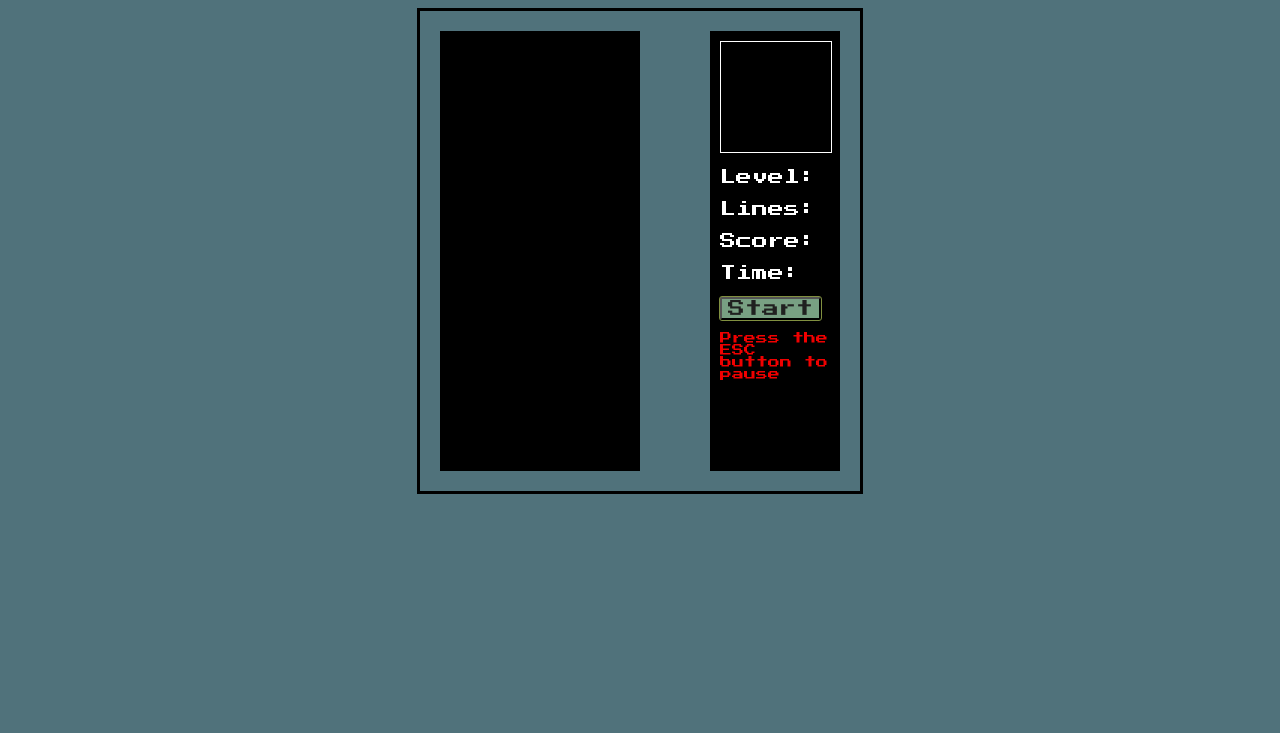
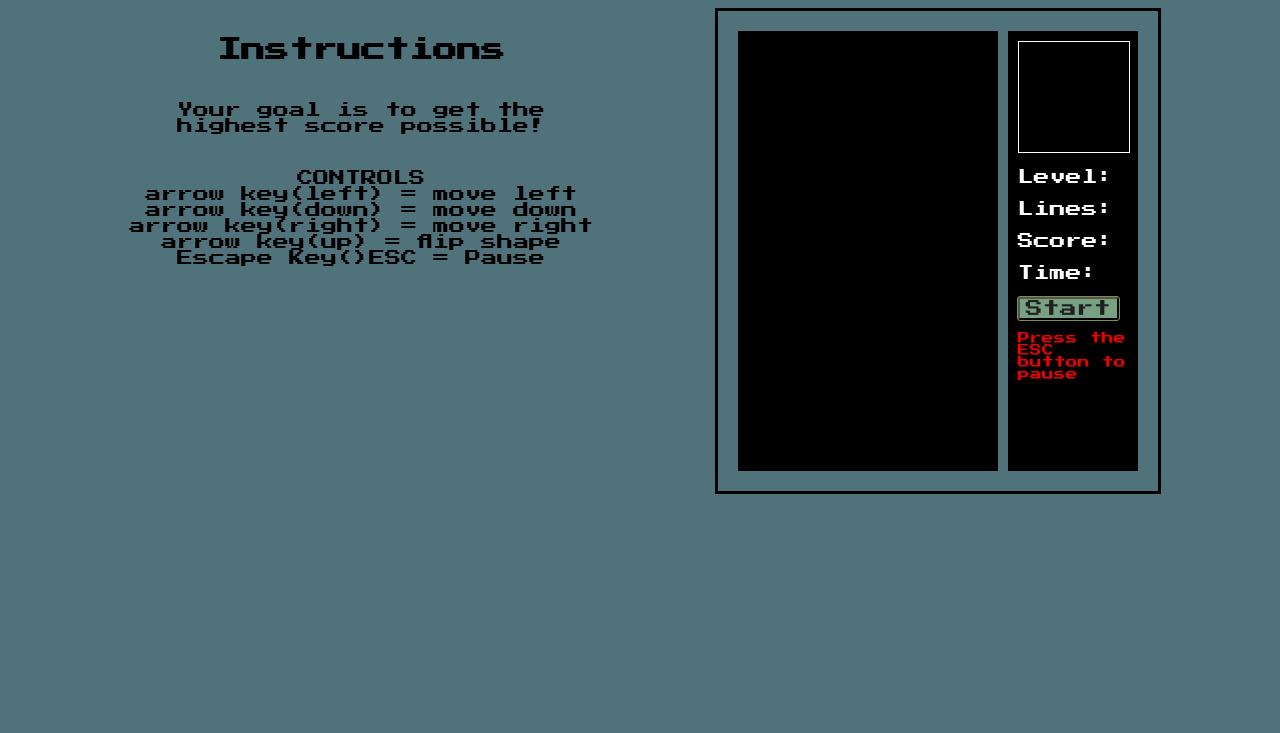
Before and after one commit to TheAstroProject/tetris, a plain HTML site: page index.html in a window 1280 px wide. Shown: the top 733 px of the page. Drawn offline with Linux system fonts and the light colour scheme.

Commit message:
added a new div with instructions, styled, made canvas width bigger

```diff
--- a/index.html
+++ b/index.html
@@ -11,6 +11,21 @@
 </head>
 
 <body>
+  <div class="insctructions">
+    <h2>Instructions</h2>
+    <ol>
+      <li>Your goal is to get the</li>
+      <li> highest score possible!</li>
+    </ol>
+    <ol>
+      <li>CONTROLS</li>
+      <li>arrow key(left) = move left </li>
+      <li>arrow key(down) = move down </li>
+      <li>arrow key(right) = move right</li>
+      <li>arrow key(up) = flip shape</li>
+      <li>Escape Key()ESC = Pause</li>
+    </ol>
+  </div>
     <div id="tetris">
       <div id="info">
         <div id="next_shape"></div>
--- a/main.js
+++ b/main.js
@@ -6,7 +6,7 @@
       canvas: null,
       pSize: 20,
       canvasHeight: 440,
-      canvasWidth: 200,
+      canvasWidth: 260,
       boardHeight: 0,
       boardWidth: 0,
       spawnX: 4,
--- a/styles.css
+++ b/styles.css
@@ -4,7 +4,7 @@
 
 body {
   display: flex;
-  justify-content: center;
+  justify-content: space-evenly;
   overflow: hidden;
   background: #50727B;
 }
@@ -15,19 +15,20 @@ body {
 }
 
 #canvas {
-  width: 200px;
+  width: 260px;
   height: 440px;
   background-color: #000;
   position: relative;
   color: #fff;
 }
 
-canvas h1 {
+#canvas h1 {
   margin: 0;
   padding: 0;
   text-align: center;
   font-size: 30px;
   padding-top: 200px;
+  color: red;
 }
 
 .piece {
@@ -117,3 +118,13 @@ canvas h1 {
     position: fixed;
     width: 100%;
 }
+
+/* this is styling for directions */
+.instructions, h2, ol {
+  display: flex;
+  flex-direction: column;
+  padding: 10px;
+  justify-content: left;
+  align-items: center;
+  list-style-type: none;
+}
```
